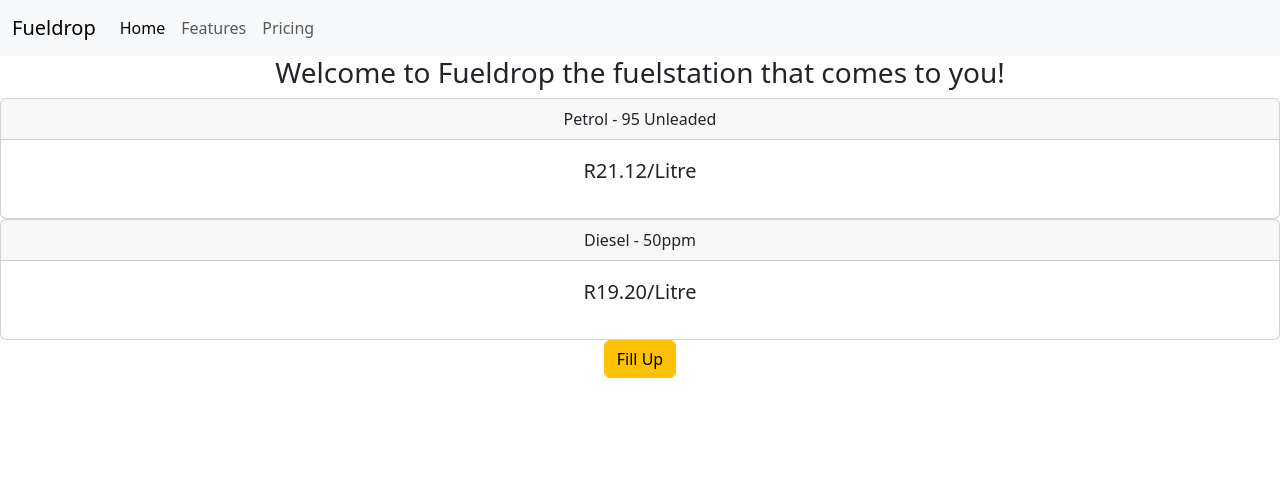
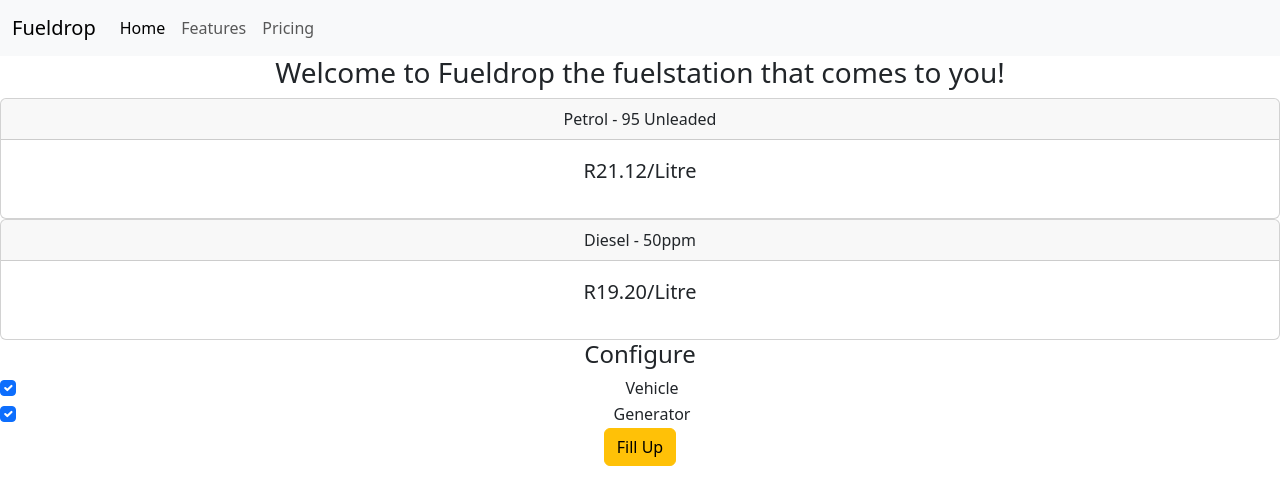
Before and after one commit to ninomitchell8/FuelDrop, a React (Vite) app in the folder fueldrop/: page /Home.jsx in a window 1280 px wide. Shown: the top 504 px of the page. Built offline with nearby package versions, Linux system fonts and the light colour scheme.

Commit message:
Check box component added.

```diff
--- a/fueldrop/src/App.jsx
+++ b/fueldrop/src/App.jsx
@@ -4,6 +4,7 @@ import Register from "./pages/Register.jsx"
 import Login from "./pages/Login.jsx"
 import Landing from "./pages/Landing.jsx";
 import Home from "./pages/Home.jsx";
+import Configure from "./pages/Configure.jsx";
 
 function App() {
 
@@ -14,6 +15,7 @@ function App() {
           <Route path ="/Register.jsx" element = {<Register />}/>
           <Route path ="/Login.jsx" element = {<Login />}/>
           <Route path = "/Home.jsx" element = {<Home />}/>
+          < Route path = "/Configure.jsx" element = {< Configure/>}/>
         </Routes>
       </Router>
   )
--- /dev/null
+++ b/fueldrop/src/components/Checkbox.jsx
@@ -0,0 +1,17 @@
+import React from "react";
+
+function Checkbox (props) {
+
+    return (
+
+        <div class="form-check">
+            <input class="form-check-input" type="checkbox" value={props.value} id={props.id} checked/>
+            <label class="form-check-label" for="checkChecked">
+                {props.name}
+            </label>
+        </div>
+
+    );
+}
+
+export default Checkbox;
--- a/fueldrop/src/pages/Configure.jsx
+++ b/fueldrop/src/pages/Configure.jsx
@@ -1,4 +1,5 @@
 import React from "react";
+import Button from "../components/Button.jsx";
 
 function Configure(){
 
@@ -6,7 +7,10 @@ function Configure(){
 
     return(
         <div>
+            <Button
 
+            type = "checkbox"
+            name  = "Vehicle"/>
         </div>
     )
 };
--- a/fueldrop/src/pages/Home.jsx
+++ b/fueldrop/src/pages/Home.jsx
@@ -2,7 +2,7 @@ import React from "react";
 import Button from "../components/Button.jsx";
 import Navbar from "../components/Navbar.jsx";
 import Card from "../components/Card.jsx";
-
+import Checkbox from "../components/Checkbox.jsx";
 
 function Home(){
 
@@ -21,6 +21,17 @@ function Home(){
             primaryContent = "R19.20/Litre"
             secondaryContent = ""/>
 
+            <h4> Configure </h4>
+
+
+
+            <Checkbox
+                name = "Vehicle"/>
+
+            <Checkbox
+                name = "Generator"/>
+
+
             <Button
                 type = "submit"
                 name = "Fill Up"
```
Also changed, not shown: fueldrop/src/components/Radio.jsx (added, +16 -0 lines), fueldrop/src/pages/Register.jsx (line endings or trailing spaces).
